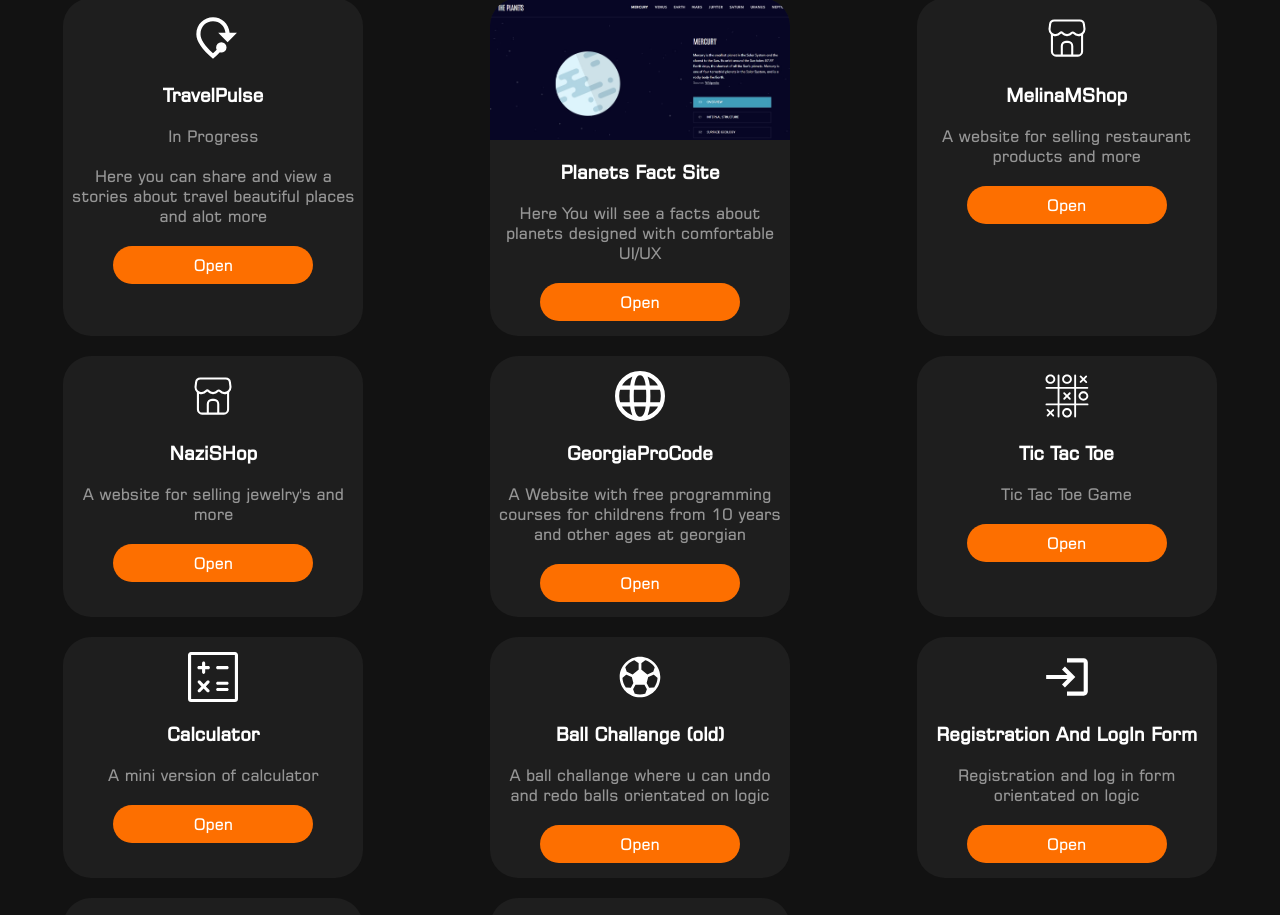
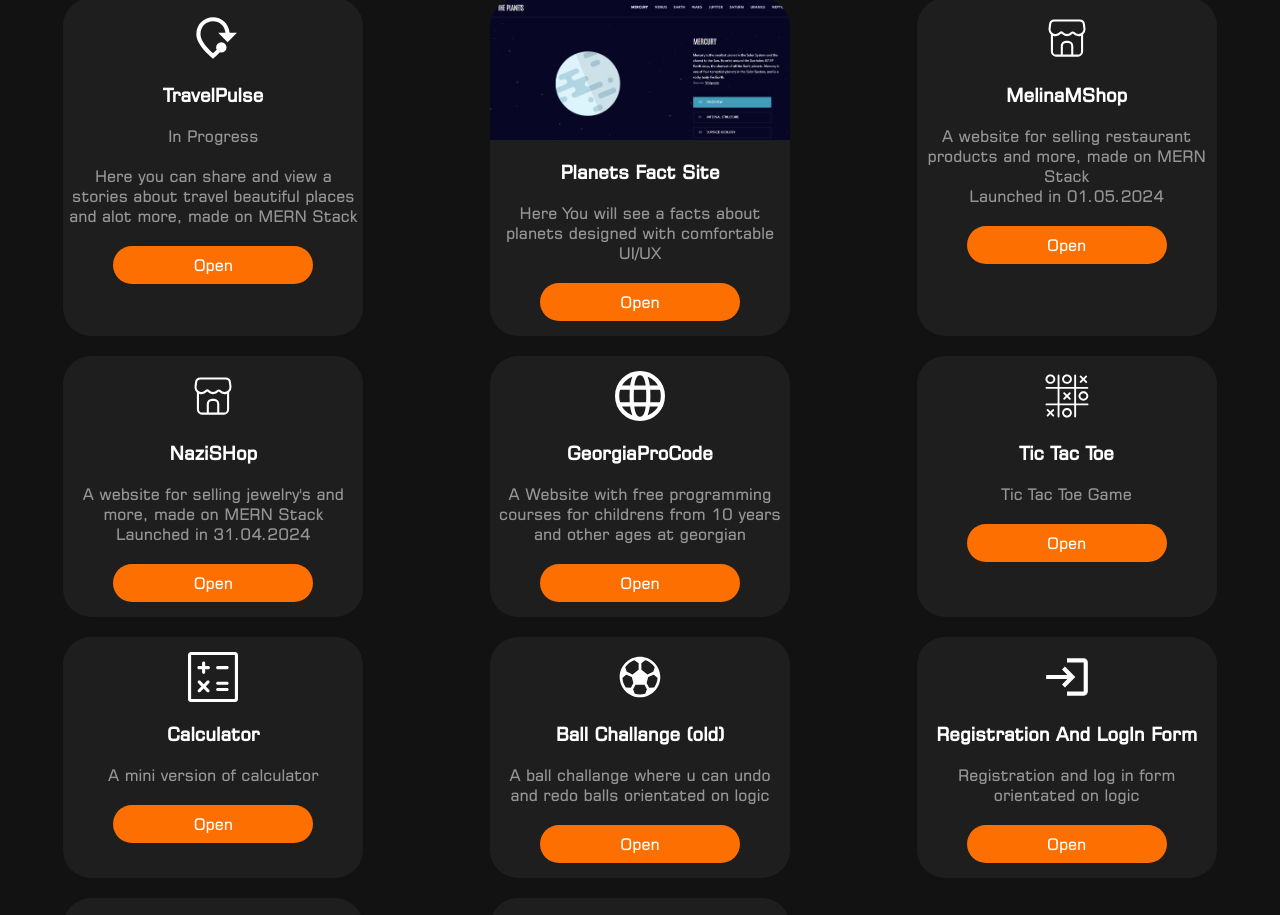
Before and after one commit to GiorgiGochitidze/MYCV, a React (Vite) app: page / in a window 1280 px wide. Shown: the part 2736-3651 px from the top of the page. Built offline with nearby package versions, Linux system fonts and the light colour scheme.

Commit message:
changed project descriptions

```diff
--- a/src/Components/Portfolio.jsx
+++ b/src/Components/Portfolio.jsx
@@ -30,7 +30,7 @@ const Portfolio = () => {
           <p>In Progress</p>
 
           <p>
-            Here you can share and view a stories about travel beautiful places and alot more
+            Here you can share and view a stories about travel beautiful places and alot more, made on MERN Stack
           </p>
 
           <a target="_blank" href="https://travelpulse.netlify.app/">
@@ -58,7 +58,8 @@ const Portfolio = () => {
           <h3>MelinaMShop</h3>
 
           <p>
-            A website for selling restaurant products and more
+            A website for selling restaurant products and more, made on MERN Stack  <br />
+            Launched in 01.05.2024
           </p>
 
           <a target="_blank" href="https://melinamshop.netlify.app/">
@@ -72,7 +73,8 @@ const Portfolio = () => {
           <h3>NaziSHop</h3>
 
           <p>
-            A website for selling jewelry's and more
+            A website for selling jewelry's and more, made on MERN Stack
+            Launched in 31.04.2024
           </p>
 
           <a target="_blank" href="https://nazishop.netlify.app/">
```
